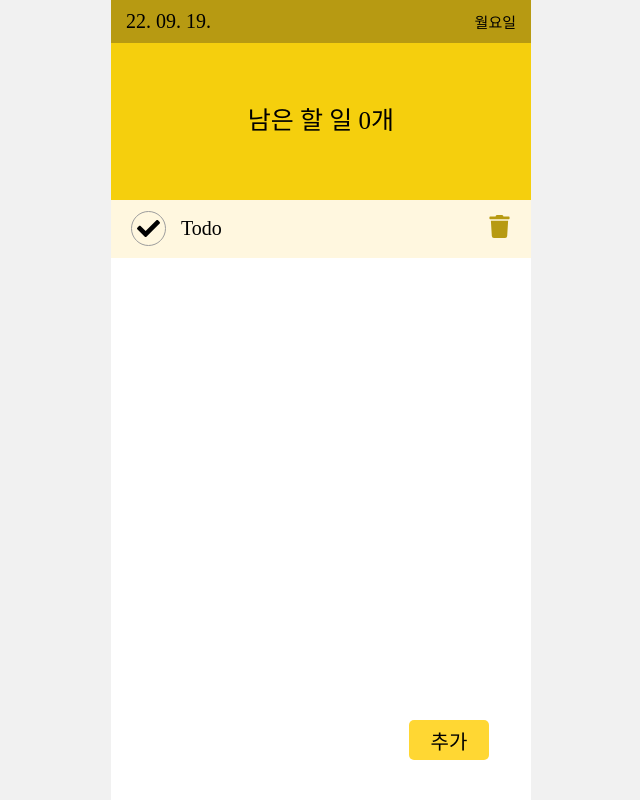
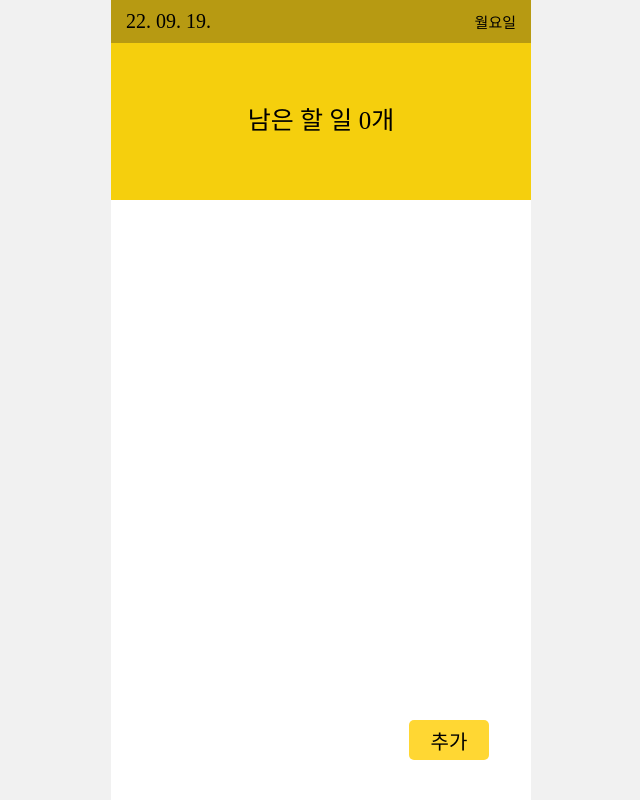
Before and after one commit to ShinjungOh/2022-todolist-challenge, a Next.js app in the folder 2022-09-19/: page /todolist in a window 1280 px wide. Shown: the whole page, without its empty margins (319-959 px from the left). Built offline with nearby package versions, Linux system fonts and the light colour scheme.

Commit message:
[ADD] 4th: TodoList 기능 구현

```diff
--- a/2022-09-19/pages/todolist.tsx
+++ b/2022-09-19/pages/todolist.tsx
@@ -1,13 +1,80 @@
-import React from 'react';
+import React, {
+  ChangeEvent, FormEvent, useMemo, useRef, useState,
+} from 'react';
 
 import { TodoCreate, TodoHeader, TodoList } from '@components/todo';
 
-const Todolist = () => (
-  <>
-    <TodoHeader />
-    <TodoList />
-    <TodoCreate />
-  </>
-);
+export interface TodoItemType {
+  id: number;
+  done: boolean;
+  text: string;
+}
+
+const Todolist = () => {
+  const [isOpen, setIsOpen] = useState(false);
+  const [createItem, setCreateItem] = useState('');
+
+  const [todos, setTodos] = useState<TodoItemType[]>([]);
+
+  const nextId = useRef(0);
+
+  const onToggleIsOpen = () => {
+    setIsOpen((prev) => !prev);
+  };
+
+  const handleCreateTodo = (e: ChangeEvent<HTMLInputElement>) => {
+    const { value } = e.target;
+    setCreateItem(value);
+  };
+
+  const handleSubmitTodo = (e: FormEvent<HTMLFormElement>) => {
+    e.preventDefault();
+    nextId.current += 1;
+    setTodos((prev) => [...prev,
+      {
+        id: nextId.current,
+        text: createItem,
+        done: false,
+      },
+    ]);
+    setIsOpen(false);
+    setCreateItem('');
+  };
+
+  const onToggleDone = (id: number) => {
+    setTodos((prev) => prev.map((el) => (el.id === id
+      ? {
+        ...el,
+        done: !el.done,
+      }
+      : el)));
+  };
+
+  const onClickDelete = (id: number) => {
+    setTodos((prev) => prev.filter((el) => el.id !== id));
+  };
+
+  const unDoneTodoLength = useMemo(() => (todos.filter((el) => !el.done)).length, [todos]);
+
+  return (
+    <>
+      <TodoHeader
+        undoneTodoLength={unDoneTodoLength}
+      />
+      <TodoList
+        todos={todos}
+        onToggleDone={onToggleDone}
+        onDelete={onClickDelete}
+      />
+      <TodoCreate
+        onToggle={onToggleIsOpen}
+        onCreate={handleCreateTodo}
+        onSubmit={handleSubmitTodo}
+        isOpen={isOpen}
+        value={createItem}
+      />
+    </>
+  );
+};
 
 export default Todolist;
--- a/2022-09-19/ui/components/todo/Header.tsx
+++ b/2022-09-19/ui/components/todo/Header.tsx
@@ -1,7 +1,11 @@
 import React from 'react';
 import styled from 'styled-components';
 
-const TodoHeader = () => {
+interface Props {
+  undoneTodoLength: number;
+}
+
+const TodoHeader = ({ undoneTodoLength }: Props) => {
   const today = new Date();
 
   const title = today.toLocaleString('ko-kr', {
@@ -20,7 +24,7 @@ const TodoHeader = () => {
         <Today>{title}</Today>
         <DayName>{dayName}</DayName>
       </DayContainer>
-      <UnDoneTodoLength>남은 할 일 0개</UnDoneTodoLength>
+      <UnDoneTodoLength>남은 할 일 {undoneTodoLength}개</UnDoneTodoLength>
     </Container>
   );
 };
--- a/2022-09-19/ui/components/todo/TodoCreate.tsx
+++ b/2022-09-19/ui/components/todo/TodoCreate.tsx
@@ -1,43 +1,37 @@
-import React, { ChangeEvent, FormEvent, useState } from 'react';
+import React, { ChangeEvent, FormEvent } from 'react';
 import styled from 'styled-components';
 
-const TodoCreate = () => {
-  const [isOpen, setIsOpen] = useState(false);
-  const [createItem, setCreateItem] = useState('');
+interface Props {
+  onToggle: () => void;
+  onCreate: (e: ChangeEvent<HTMLInputElement>) => void;
+  onSubmit: (e: FormEvent<HTMLFormElement>) => void;
+  isOpen: boolean;
+  value: string;
+}
 
-  const onToggleIsOpen = () => {
-    setIsOpen((prev) => !prev);
-  };
-
-  const handleCreateTodo = (e: ChangeEvent<HTMLInputElement>) => {
-    const { value } = e.target;
-    setCreateItem(value);
-  };
-
-  const handleSubmitTodo = (e: FormEvent<HTMLFormElement>) => {
-    e.preventDefault();
-    setIsOpen(false);
-    setCreateItem('');
-  };
-
-  return (
+const TodoCreate = ({
+  onToggle,
+  onCreate,
+  onSubmit,
+  isOpen,
+  value,
+}: Props) => (
   <>
     {
       isOpen
       && <Container>
-          <FormContainer onSubmit={handleSubmitTodo}>
-            <Input onChange={handleCreateTodo} value={createItem} placeholder="입력 후 enter로 답변 제출" />
+        <FormContainer onSubmit={onSubmit}>
+          <Input onChange={onCreate} value={value} placeholder="입력 후 enter로 답변 제출" />
         </FormContainer>
       </Container>
     }
-      <Button isOpen={false} onClick={onToggleIsOpen}>
+    <Button isOpen={false} onClick={onToggle}>
       {
         isOpen ? '닫기' : '추가'
       }
     </Button>
   </>
 );
-};
 
 export default TodoCreate;
 
--- a/2022-09-19/ui/components/todo/TodoItem.tsx
+++ b/2022-09-19/ui/components/todo/TodoItem.tsx
@@ -1,14 +1,29 @@
 import React from 'react';
-import styled from 'styled-components';
+import styled, { css } from 'styled-components';
 import { FaTrash, FaCheck } from 'react-icons/fa';
 
-const TodoItem = () => (
+import { TodoItemType } from '../../../pages/todolist';
+
+interface Props {
+  onToggleDone: (id: number) => void;
+  onDelete: (id: number) => void;
+}
+
+const TodoItem = ({
+  onToggleDone,
+  onDelete,
+  id,
+  text,
+  done,
+}: Props & TodoItemType) => (
   <Container>
-    <Done>
-      <FaCheck size="23" />
+    <Done done={done} onClick={() => onToggleDone(id)}>
+      {
+        done && <FaCheck size="23" />
+      }
     </Done>
-    <Text>Todo</Text>
-    <Delete>
+    <Text done={done}>{text}</Text>
+    <Delete onClick={() => onDelete(id)}>
       <FaTrash color="#b79a12" size="23" />
     </Delete>
   </Container>
@@ -27,7 +42,7 @@ const Container = styled.div`
   justify-content: center;
 `;
 
-const Done = styled.div`
+const Done = styled.div<{ done: boolean }>`
   width: 35px;
   height: 35px;
   margin-right: 15px;
@@ -37,11 +52,29 @@ const Done = styled.div`
   flex-direction: column;
   align-items: center;
   justify-content: center;
+  cursor: pointer;
+  ${(props) => props.done
+          && css`
+            border-color: #ffd733;
+          `}
 `;
 
-const Text = styled.text`
+const Text = styled.text<{ done: boolean }>`
   font-size: 20px;
   flex: 1 1;
+  ${(props) => props.done
+          && css`
+            color: #9d9d9d;
+            text-decoration: line-through;
+          `}
 `;
 
-const Delete = styled.text``;
+const Delete = styled.text`
+  width: 35px;
+  height: 35px;
+  cursor: pointer;
+  display: flex;
+  flex-direction: column;
+  align-items: center;
+  justify-content: center;
+`;
--- a/2022-09-19/ui/components/todo/TodoList.tsx
+++ b/2022-09-19/ui/components/todo/TodoList.tsx
@@ -3,9 +3,28 @@ import styled from 'styled-components';
 
 import { TodoItem } from '@components/todo/index';
 
-const TodoList = () => (
+import { TodoItemType } from '../../../pages/todolist';
+
+interface Props {
+  todos: TodoItemType[];
+  onToggleDone: (id: number) => void;
+  onDelete: (id: number) => void;
+}
+
+const TodoList = ({
+  todos,
+  onToggleDone,
+  onDelete,
+}: Props & TodoItemType) => (
   <Container>
-    <TodoItem />
+    {
+      todos.map((todo) => <TodoItem
+        {...todo}
+        key={todo.id}
+        onToggleDone={onToggleDone}
+        onDelete={onDelete}
+      />)
+    }
   </Container>
 );
 export default TodoList;
```
Lines whose indentation alone changed are shown as unchanged.
